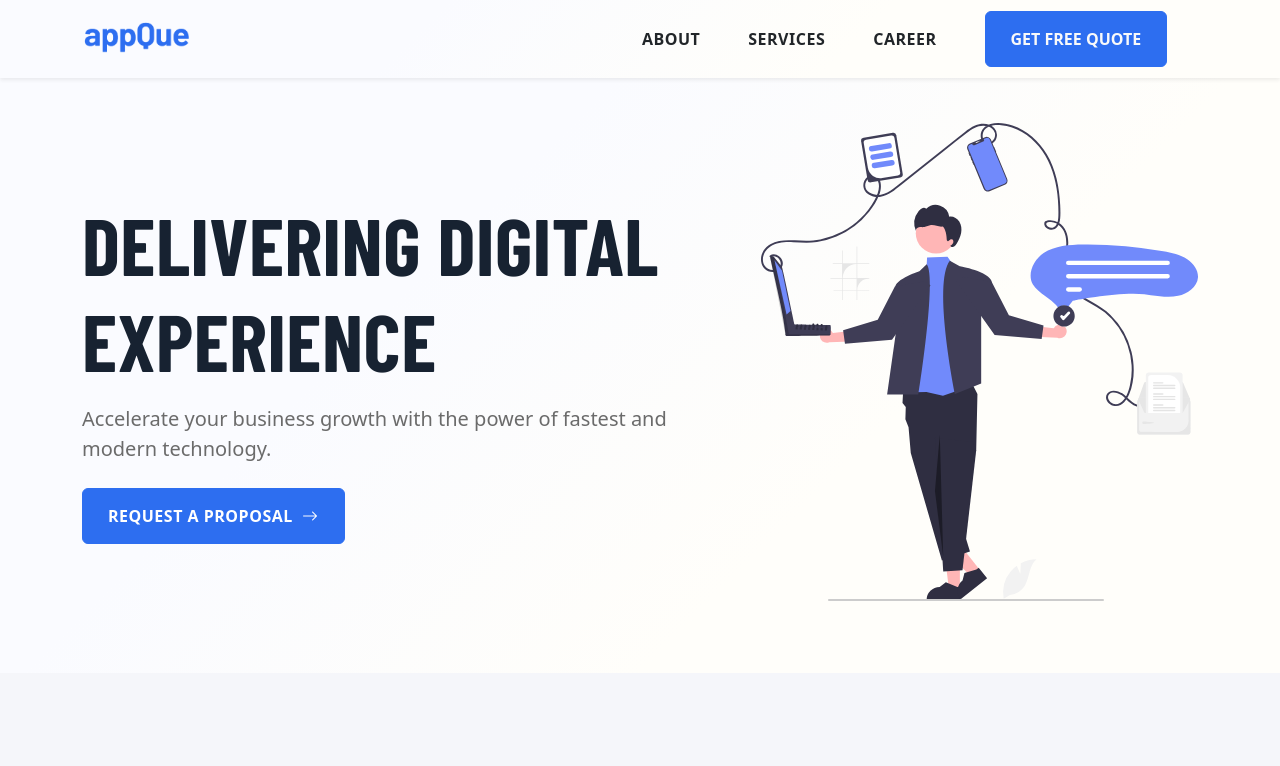
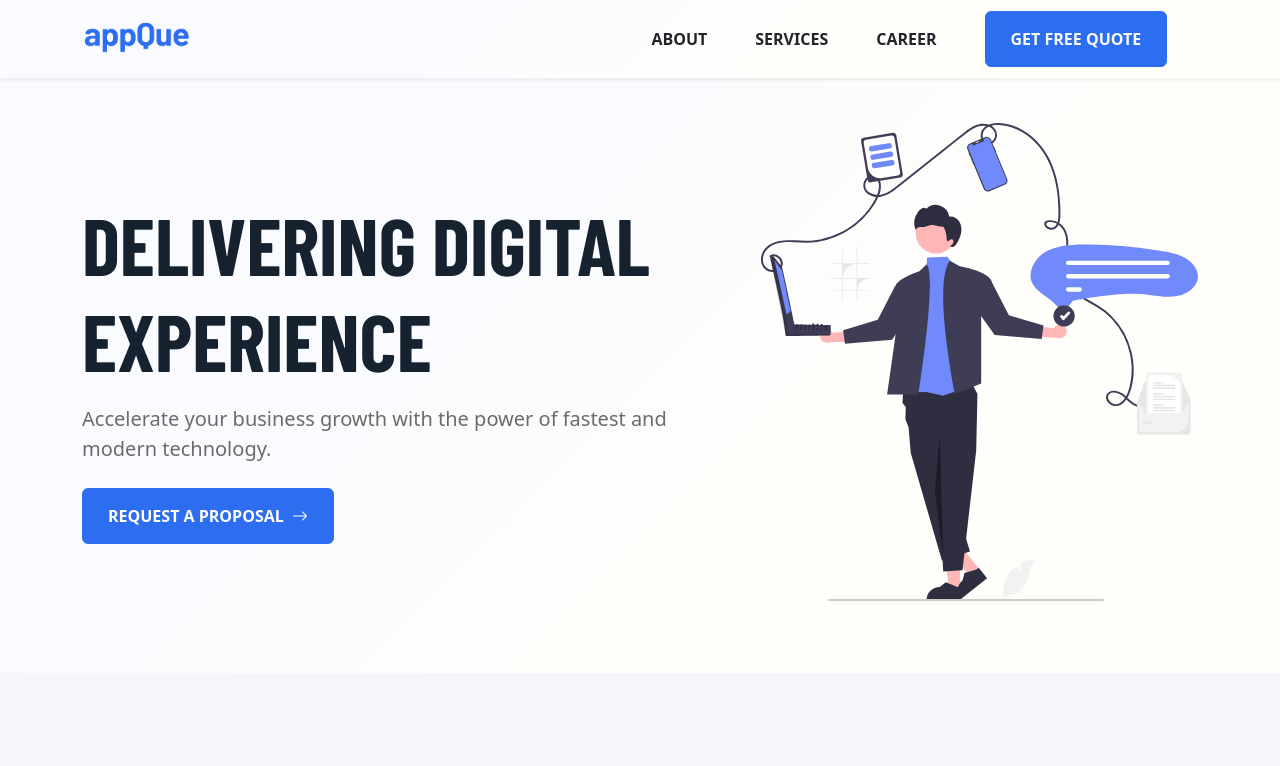
Before and after one commit to arun-pratap/experiment, a Gatsby site: page / in a window 1280 px wide. Shown: the top 766 px of the page. Built offline with nearby package versions, Linux system fonts and the light colour scheme; Gatsby itself is replaced by a stand-in of ours; a web font is replaced by a local one.

Commit message:
done for now

```diff
--- a/src/style/customStyle.css
+++ b/src/style/customStyle.css
@@ -65,7 +65,7 @@
 
 .fw--700 {
     font-weight: 700;
-    letter-spacing: 0.03125rem;
+    /* letter-spacing: 0.03125rem; */
 }
 
 .text--primary-gradient {
```
